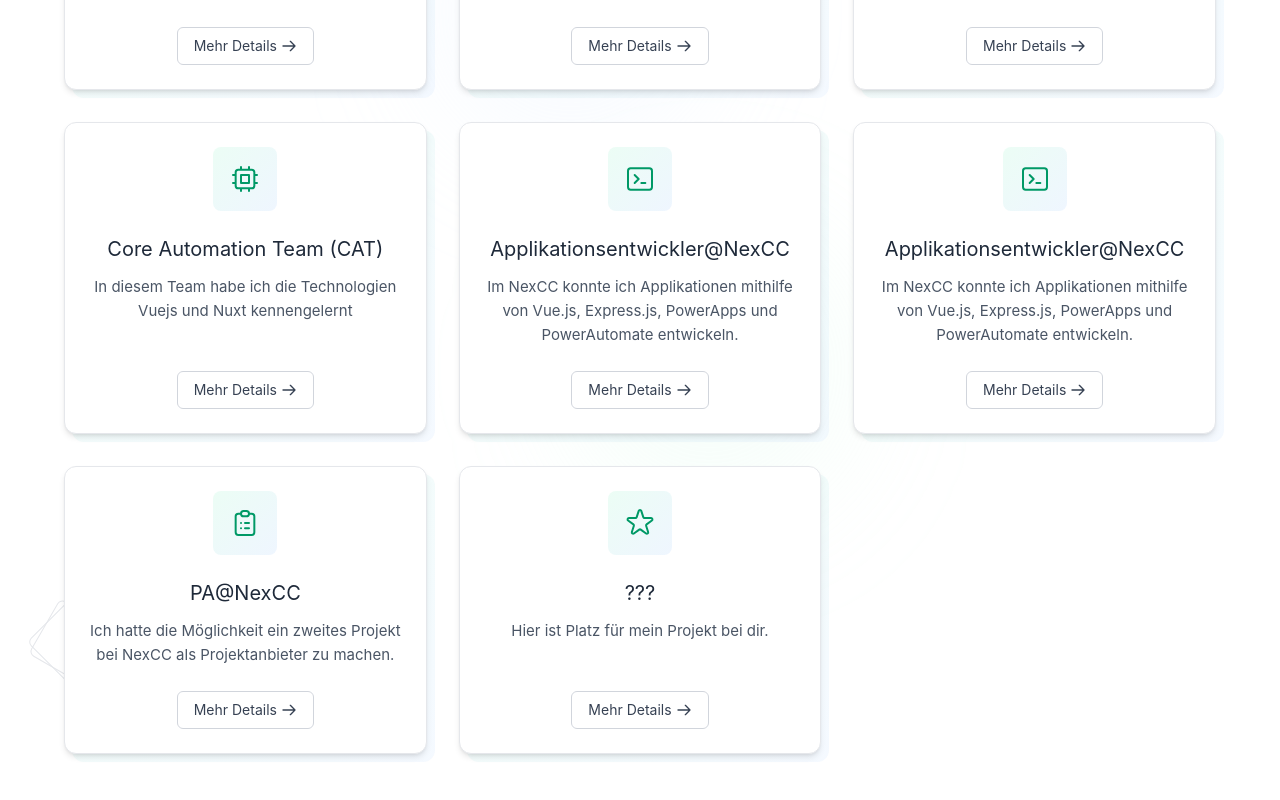
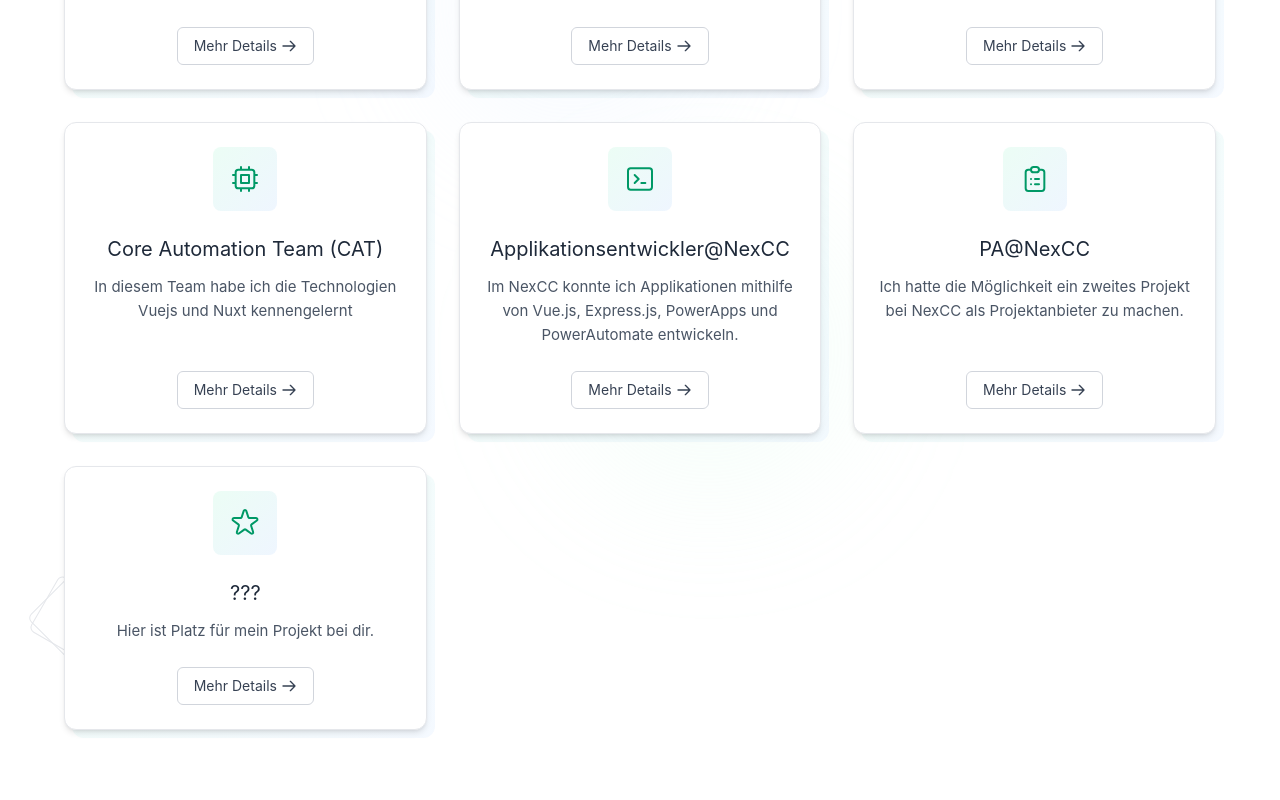
Before and after one commit to AwesomePatPat/portfolio-n-more, a Vue app: page / in a window 1280 px wide. Shown: the part 3674-4474 px from the top of the page. Built offline with nearby package versions, Linux system fonts and the light colour scheme.

Commit message:
deleted 1 project

```diff
--- a/src/App.vue
+++ b/src/App.vue
@@ -127,15 +127,6 @@ export default defineComponent({
   },
   {
     id: 6,
-    title: 'Applikationsentwickler@NexCC',
-    description: 'Im NexCC konnte ich Applikationen mithilfe von Vue.js, Express.js, PowerApps und PowerAutomate entwickeln.',
-    longDescription: 'Im Next Competence Center hatte ich die Möglichkeit mir viele Technologien anzueignen. Begonnen habe ich mit einer Einstiegsaufgabe mit Vue.js im Frontend und Express.js im Backend. Später habe ich das erste Mal eine Applikation mit einem Low Code Programm mit dem Namen PowerApps umgesetzt. Berechtigungsverwaltung und Automatisationen habe ich mit PowerAutomate umgesetzt. Im Projekt hatte ich auch die Möglichkeit in den Support zu schnuppern.',
-    provider: 'Urs Gloggner',
-    technologies: ['Vue.js', 'Express.js', 'Type Script', 'PowerApps', "Sharepoint", "PowerAutomate"],
-    icon: 'terminal'
-  },
-  {
-    id: 7,
     title: 'PA@NexCC',
     description: 'Ich hatte die Möglichkeit ein zweites Projekt bei NexCC als Projektanbieter zu machen.',
     longDescription: 'Nach meinem Projekt "Applikationsentwickler@NexCC" hatte ich die Möglichkeit ein weiteres Projekt beim Next Competence Center als Projektanbieter zu absolvieren. Hierbei musste ich viel Verantwortung tragen da mein ursprünglicher Projektanbieter für eine längere Zeit ausgefallen ist und ich statt einem Lernenden gleich zwei betreuen durfte. Ich habe den Lernenden Colin Walker und Nico Benninger zu Beginn einen Einstieg in Vue.js gegeben. Dies konnten sie bei ihrer Einstiegsaufgabe und kurz danach auch beim Projektarchiv anwenden. Dieses haben wir mit Vue.js, Nest.js und einer Docker Pipeline innerhalb von 6 Tagen umgesetzt. Anschliessend habe ich ihnen auch den Einstieg in die Power Plattformen PowerApps, PowerAutomate und Sharepoint gegeben. Sie hatten auch die Möglichkeit Einblicke in den Support zu gewinnen. Als die Lernenden fleissig am Arbeiten waren, habe ich auch einige Tools in PowerApps umgesetzt und am Projektarchiv gearbeitet.',
@@ -144,7 +135,7 @@ export default defineComponent({
     icon: 'clipboard-list'
   },
   {
-    id: 8,
+    id: 7,
     title: '???',
     description: 'Hier ist Platz für mein Projekt bei dir.',
     longDescription: 'Hier ist Platz für mein Projekt bei dir.',
```
